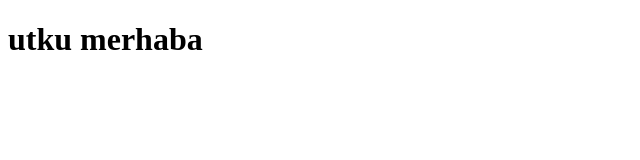
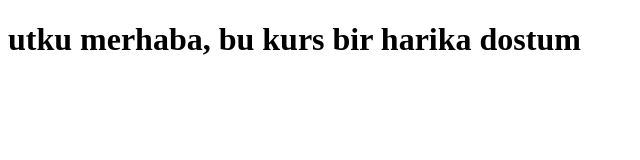
Before and after one commit to Mostkara/coursera-test, a plain HTML site: page site/index.html in a window 1280 px wide. Shown: the whole page, without its empty margins (0-640 px from the left). Drawn offline with Linux system fonts and the light colour scheme.

Commit message:
küçük bir ekleme yaptım içeriğe

```diff
--- a/site/index.html
+++ b/site/index.html
@@ -4,6 +4,6 @@
 	<title>utku merhaba</title>
 </head>
 <body>
-<h1>utku merhaba</h1>
+<h1>utku merhaba, bu kurs bir harika dostum</h1>
 </body>
 </html>
```
